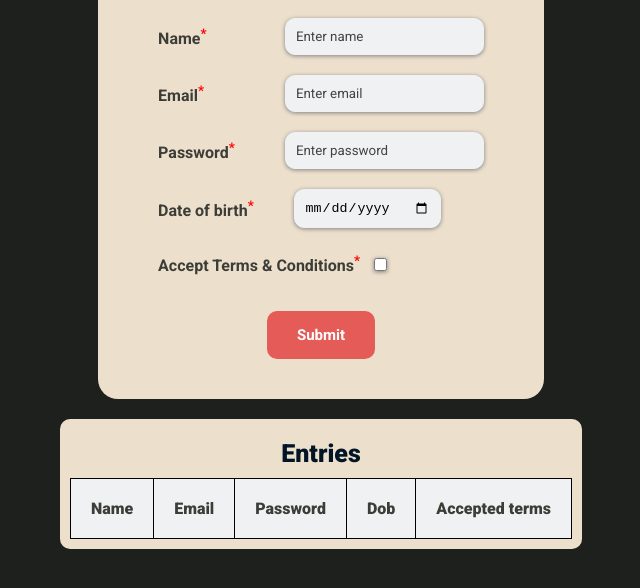
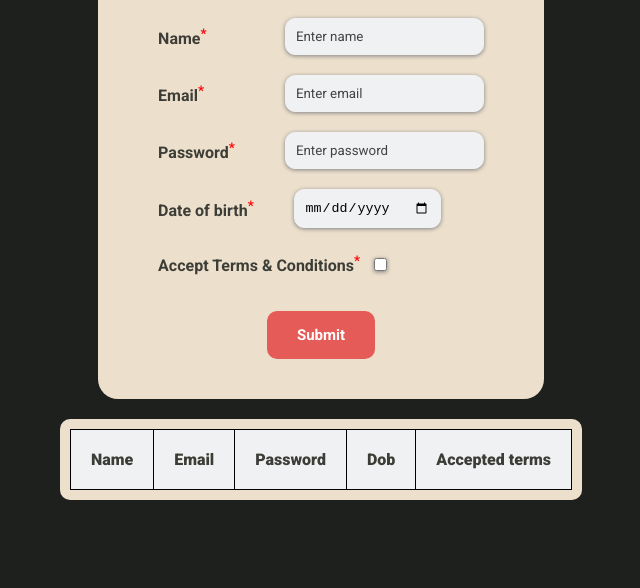
Before and after one commit to GnaniSai/wd101, a plain HTML site: page index.html in a window 1280 px wide. Shown: the part 160-748 px from the top of the page, without its empty margins (319-959 px from the left). Drawn offline with Linux system fonts and the light colour scheme.

Commit message:
Update index.html

```diff
--- a/index.html
+++ b/index.html
@@ -71,7 +71,6 @@
 
     <div class = "tables-content">
         <div class="tables">
-            <h2>Entries</h2>
             <div id = "user-entries"></div>
         </div>
     </div>
```
